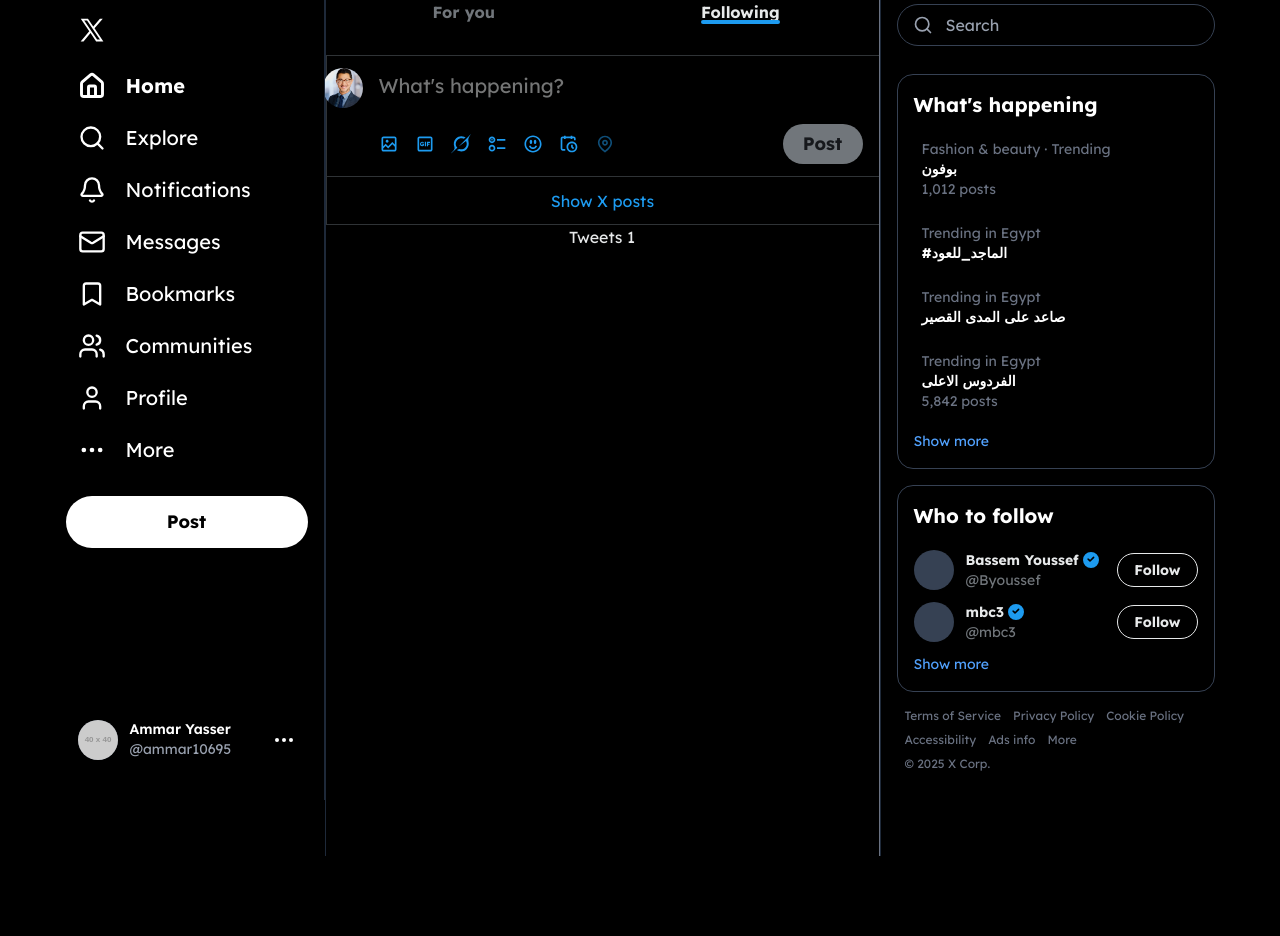
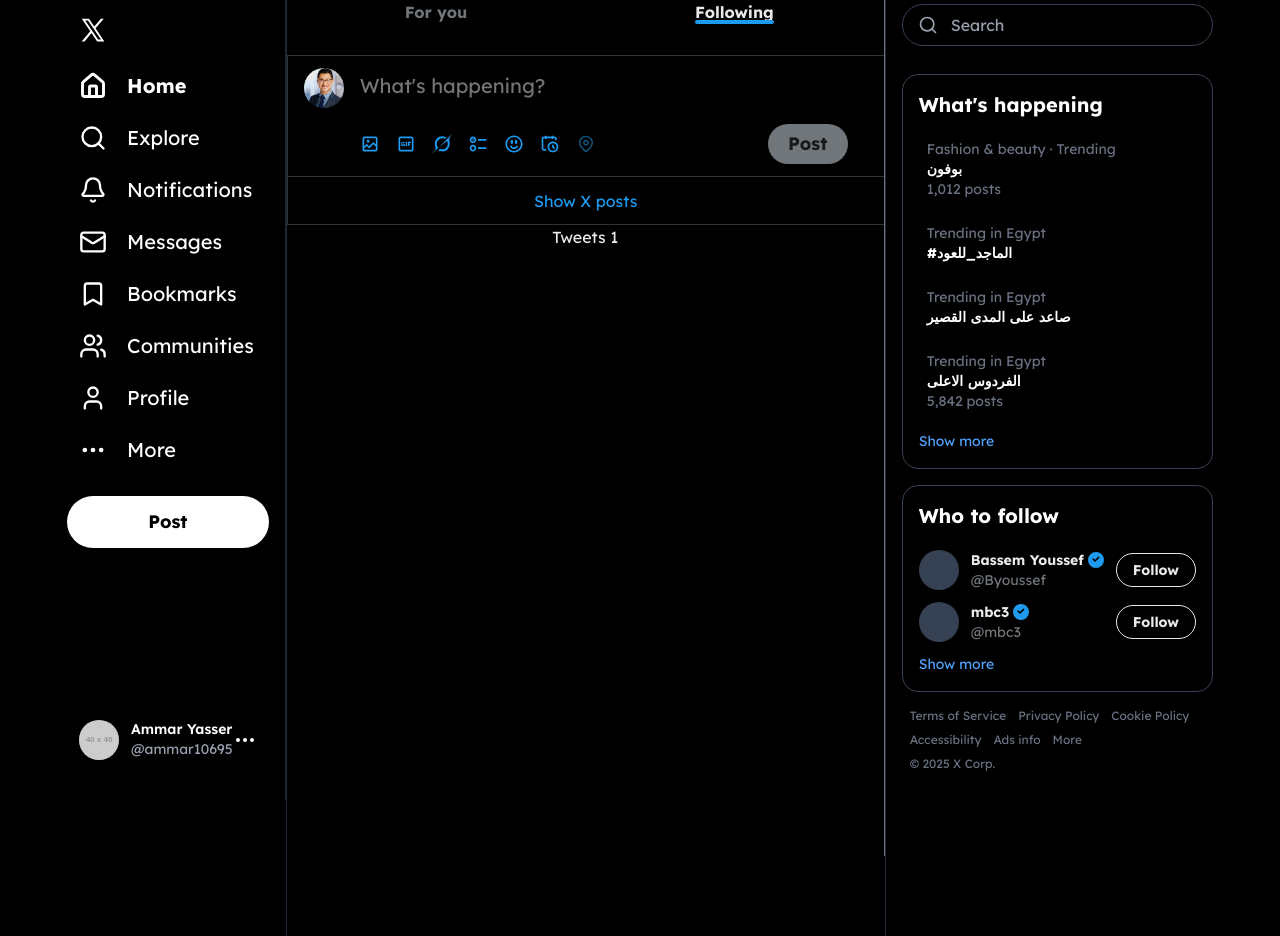
Before and after one commit to SWEProject25/frontend, a Next.js app: page /home in a window 1280 px wide. Before the commit the page ends 856 px from the top, so only its background shows below. Built offline with nearby package versions, Linux system fonts and the light colour scheme.

Commit message:
refactor: update layout structure and styling in LayoutWrapper and Breadcrumb components

```diff
--- a/src/components/ui/Breadcrumb.tsx
+++ b/src/components/ui/Breadcrumb.tsx
@@ -19,12 +19,12 @@ export default function Breadcrumb({
   showSubtitleOnMobile = false,
 }: BreadcrumbProps) {
   return (
-    <div className="mb-3">
+    <div className="mb-3 p-4">
       <div className="flex items-center gap-4">
         {onBack && (
           <button
             onClick={onBack}
-            className={`${showArrow && showArrow == true ? '' : 'lg:hidden'} p-4 hover:bg-muted rounded-full transition-colors`}
+            className={`${showArrow && showArrow == true ? '' : 'lg:hidden'} hover:bg-muted rounded-full transition-colors`}
             aria-label="Go back"
           >
             <ArrowLeftIcon className="w-5 h-5 text-text-active" />
--- a/src/features/layout/components/LayoutWrapper.tsx
+++ b/src/features/layout/components/LayoutWrapper.tsx
@@ -14,30 +14,36 @@ export default function LayoutWrapper({
   showRightSidebar = true,
 }: LayoutWrapperProps) {
   return (
-    <div className="min-h-screen bg-black flex justify-center">
-      <EmptySpace />
-
-      <div className="hidden sm:block w-[68px] sm:w-[88px] xl:w-[275px] flex-shrink-0">
+    <div className="container flex flex-row justify-center min-h-screen">
+      <div className="hidden xs:block">
         <LeftSidebar />
       </div>
 
+      <div className="xs:hidden">
+        <MobileBottomBar />
+      </div>
+
+      {/* Main Content */}
       <main
-        className={`flex-1 ${showRightSidebar ? 'max-w-[600px]' : 'max-w-[990px]'} border-x border-gray-800 min-h-screen`}
+        className={`
+          flex-1
+          ${showRightSidebar ? 'max-w-[600px]' : 'max-w-[942px]'}
+          min-h-screen
+          border-x
+          border-gray-800
+          pt-0
+          pb-20
+        `}
       >
-        {children}
+        <div>{children}</div>
       </main>
 
+      {/* Right Sidebar - Conditional */}
       {showRightSidebar && (
-        <div className="hidden lg:block w-[350px] flex-shrink-0">
+        <div className="hidden xl:flex right-0 top-0 h-full">
           <RightSidebar />
         </div>
       )}
-
-      <EmptySpace />
-
-      <div className="sm:hidden">
-        <MobileBottomBar />
-      </div>
     </div>
   );
 }
```
